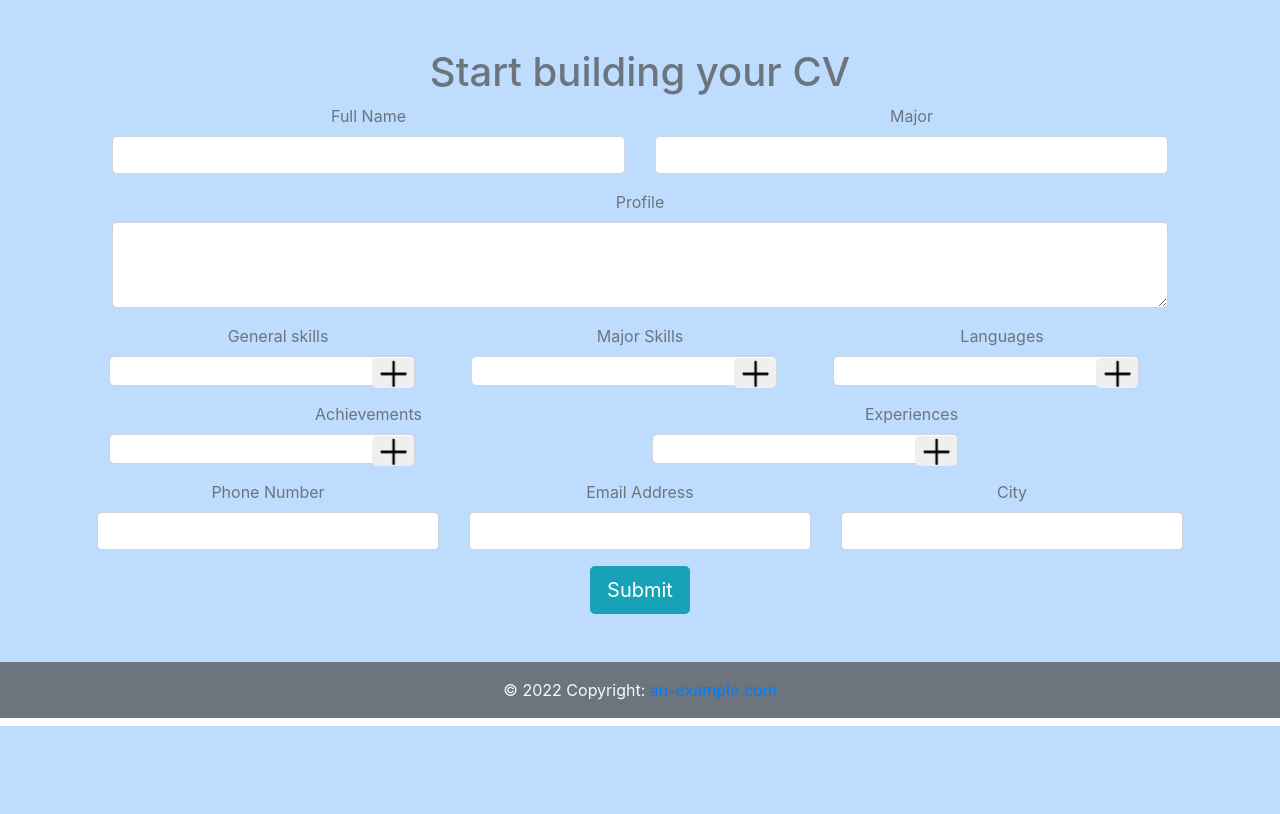
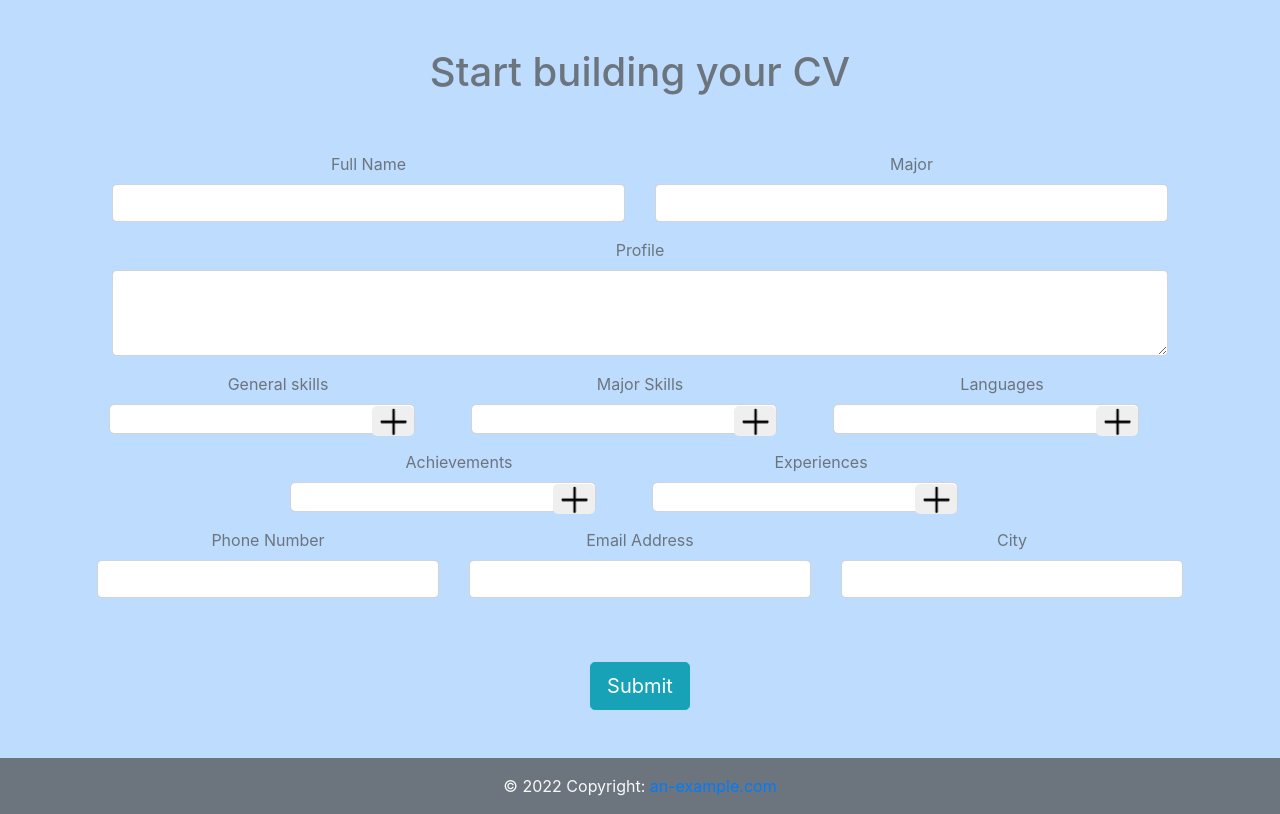
Before and after one commit to NusaibaAbdulaziz/CV_Builder_PHP, a PHP site: page /buildcv.php in a window 1280 px wide. Shown: the part 74-888 px from the top of the page. Before the commit the page ends 800 px from the top, so only its background shows below. Run offline with PHP 8.4, Linux system fonts and the light colour scheme.

Commit message:
Fourth commet

```diff
--- a/buildcv.php
+++ b/buildcv.php
@@ -60,10 +60,8 @@ session_start();
 		transform: translateX(2px);
 	}
 
-	#right
-	{
-		background-color: black;
-	}
+
+
 
 
 </style>
@@ -189,6 +187,8 @@ session_start();
 		<div class="container">
 
 			<h1 class="well">Start building your CV</h1>
+			<br>
+			<br>
 
 			<div class="col-lg-12 well">
 
@@ -312,8 +312,8 @@ session_start();
 
 
 
-						<div class="row">
-						<div class="col-sm-6 form-group">
+						<div class="row vertical-center-row" style="display: flex; justify-content: center;">
+						<div class=" col-md-4  form-group">
 						<label>Achievements</label>
 						<div class="buttonIn"><div class="row" id="Achievements">
 
@@ -328,7 +328,7 @@ session_start();
 					  </div>
 
 
-					    <div class="col-sm-6 form-group">
+					    <div class="col-md-4 form-group">
 						<label>Experiences</label>
 						<div class="buttonIn"><div class="row" id="Experience">
 
@@ -380,6 +380,8 @@ session_start();
 							</div>
 
 						</div>
+						<br>
+			<br>
 
 
 
```
